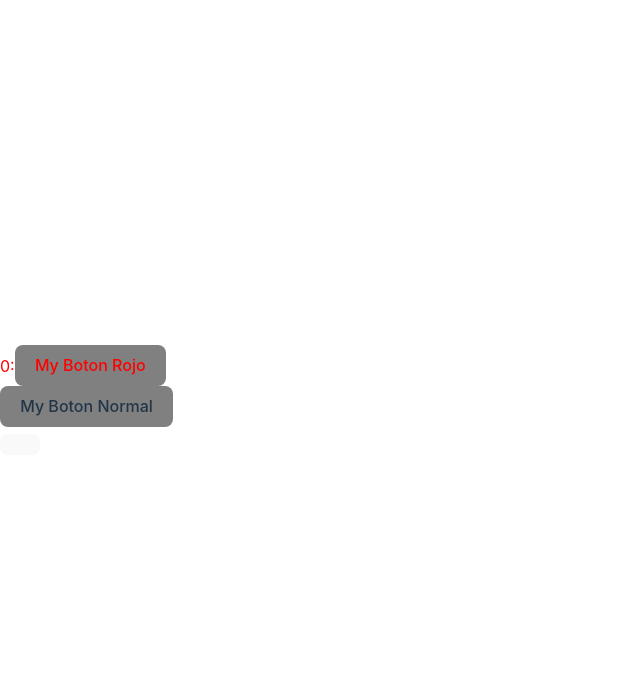
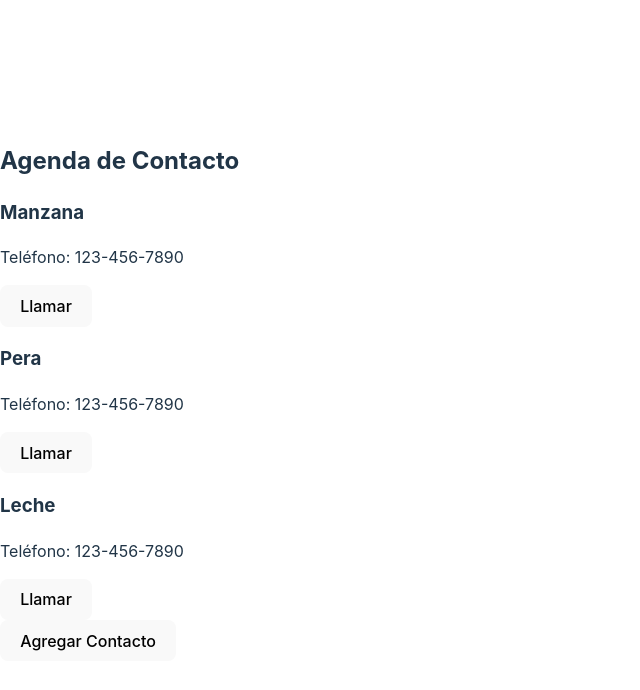
Before and after one commit to Gentleman-Programming/React-Desde-0-a-Avanzado, a React (Vite) app: page / in a window 1280 px wide. Shown: the top 690 px of the page, without its empty margins (0-640 px from the left). Built offline with nearby package versions, Linux system fonts and the light colour scheme.

Commit message:
feat: clase 10 useRef useMemo useCallback

```diff
--- a/src/App.tsx
+++ b/src/App.tsx
@@ -1,30 +1,13 @@
 import './App.css'
-import { AppForm, Button, ColorRed } from './components'
-import { GlobalProvider } from './context/global.provider'
-
+import { PhoneBook } from './components'
 function App() {
 
-  const submit = () => {
-    console.log("submitted")
-  }
-
-  const handleClick = () => {
-    console.log("uy me clickio todo")
-  }
-
-  const dimeHola = () => {
-    alert("hola !!")
-  }
-
-  return (
-    <GlobalProvider>
-      <ColorRed><Button parentMethod={dimeHola}>My Boton Rojo</Button></ColorRed>
-      <Button parentMethod={handleClick}> My Boton Normal</Button>
-
-      <AppForm>
-        <button type="submit" onClick={submit} ></button>
-      </AppForm>
-    </GlobalProvider>
+  return (<>
+    {/* <BookReader /> */}
+    {/* <FocusInput /> */}
+    {/* <ShoppingCart /> */}
+    <PhoneBook />
+  </>
   )
 }
 
--- /dev/null
+++ b/src/components/UseCallback/PhoneBook.tsx
@@ -0,0 +1,70 @@
+// objectivo: se utiliza para memorizar una instancia de una función
+// hace que un hijo no renderice
+
+import { memo, useCallback, useState } from "react";
+
+// Ejemplo:
+// Supongamos que tenés un número de teléfono al que llamas con frecuencia
+// En vez de marcarlo continuamente lo vamos a almacenar en los contactos del teléfono
+// A menos el número cambie siempre utilizo el mismo contacto.
+
+interface Contact {
+  id: number;
+  name: string;
+  phone: string;
+}
+
+interface ContactProps {
+  contact: Contact
+  onCall: (phone: string) => void
+}
+
+const ContactCard = memo(({ contact, onCall }: ContactProps) => {
+  console.log(`Renderizando contacto ${contact.name}`)
+
+  return (
+    <div>
+      <h3>{contact.name}</h3>
+      <p>Teléfono: {contact.phone}</p>
+      <button onClick={() => onCall(contact.name)}>Llamar</button>
+    </div>
+  )
+})
+
+export const PhoneBook = () => {
+  const [contacts, setContacts] = useState<Contact[]>([{
+    id: 1, name: "Manzana", phone: "123-456-7890"
+  },
+  {
+    id: 2, name: "Pera", phone: "123-456-7890"
+  },
+  {
+    id: 3, name: "Leche", phone: "123-456-7890"
+  }
+  ]);
+
+  const [log, setLog] = useState<string>('')
+
+  const makeCall = useCallback((name: string) => setLog(`Llamando al ${name}`), [])
+
+  const addContact = () => {
+    const newContact = {
+      id: contacts.length + 1,
+      name: `Contacto ${contacts.length + 1}`,
+      phone: `${Math.floor(10000000000 + Math.random() * 9000000000)}`,
+    }
+
+    setContacts([...contacts, newContact])
+  }
+
+  return (
+    <div>
+      <h2>Agenda de Contacto</h2>
+      {contacts.map(contact => (
+        <ContactCard key={contact.id} contact={contact} onCall={makeCall} />
+      ))}
+      <button onClick={addContact}>Agregar Contacto</button>
+      <p>{log}</p>
+    </div>
+  )
+}
--- /dev/null
+++ b/src/components/UseMemo/ShoppingCart.tsx
@@ -0,0 +1,76 @@
+// objetivo: memorizar (cache) el resultado de ejecutar una función costosa, para evitar que se vuelva a llamar el método
+// controlar si el beneficio de memorizarlo es superior al de recalcularlo
+
+import { useMemo, useState } from "react";
+
+// Ejemplo:
+// Tenemos una lista de compras y ya calculaste el costo total de hacer toda la compra
+// Si no agregamos nada ni tampoco cambio nada, cúal es el costo total ?
+
+interface Item {
+  id: number;
+  name: string;
+  price: number;
+}
+
+export const ShoppingCart = () => {
+  const [items, setItems] = useState<Item[]>([
+    {
+      id: 1, name: "Manzana", price: 1.5
+    },
+
+    {
+      id: 2, name: "Pera", price: 2.0
+    },
+
+    {
+      id: 3, name: "Leche", price: 1.0
+    }
+  ]);
+
+  const [discount, setDiscount] = useState<number>(0)
+
+  const totalCost = useMemo(() =>
+    items.reduce((total, item) => total + item.price, 0)
+    , [items])
+
+  const finalCost = useMemo(() => totalCost - discount, [totalCost, discount]);
+
+  const addItem = () => {
+    const newItem = {
+      id: items.length + 1,
+      name: `Producto ${items.length + 1}`,
+      price: Math.random() * 5
+    }
+
+    setItems([...items, newItem])
+  }
+
+  return (
+    <div>
+      <h2>Lista de Compras</h2>
+
+      <ul>
+        {
+          items.map(item => (
+            <li key={item.id}>
+              {item.name}: ${item.price.toFixed(2)}
+            </li>
+          ))
+        }
+      </ul>
+
+      <p>Costo Total: ${totalCost.toFixed(2)}</p>
+
+      <p>
+        Descuento: $
+        <input type="number" value={discount} onChange={e => setDiscount(parseFloat(e.target.value) || 0)} />
+      </p>
+
+      <p>Costo Final: ${finalCost.toFixed(2)}</p>
+
+      <button onClick={addItem}>Agregar Producto</button>
+    </div>
+  )
+
+}
--- /dev/null
+++ b/src/components/UseRef/BookReader.tsx
@@ -0,0 +1,51 @@
+// objetivo: nos permite crear una referencia mutable que persiste durante todo el ciclo de vida del componente
+// SIN causar un re - render
+// objetivo 2: hacer referencia a un elemento del DOM
+
+import { useRef, useState } from "react"
+
+// Ejemplo:
+// Un marcador de un libro que utilizamos para guardar la última posición de la lectura
+// NO modifica el contenido del libro
+
+export const BookReader = () => {
+  const currentPageRef = useRef<number>(1)
+  const [currentPage, setCurrentPage] = useState(1)
+
+  const nextPage = () => {
+    currentPageRef.current += 1;
+    console.log(`Avanzaste a la página ${currentPageRef.current}`)
+  }
+
+  const previousPage = () => {
+    if (currentPageRef.current === 1) {
+      console.log(`No se puede retroceder la página porque ya te encuentras en ${currentPageRef.current}`)
+      return;
+    }
+
+    currentPageRef.current -= 1;
+    console.log(`Retrocediste a la página ${currentPageRef.current}`)
+  }
+
+  const goToPage = (page: number) => {
+    if (page < 1) {
+      console.log(`No se puede saltar a un valor imposible`);
+      return;
+    }
+
+    currentPageRef.current = page;
+    setCurrentPage(page)
+    console.log(`Saltaste a la página ${currentPageRef.current}`)
+  }
+
+  return (
+    <div>
+      <h2>Lectura de libro</h2>
+      <p>Página actual: {currentPageRef.current}</p>
+      <p>Página actual [ STATE ]: {currentPage}</p>
+      <button onClick={previousPage}>Página Anterior</button>
+      <button onClick={nextPage}>Página Siguiente</button>
+      <button onClick={() => { goToPage(50) }}>Ir a la página 50</button>
+    </div>
+  )
+}
--- /dev/null
+++ b/src/components/UseRef/FocusInput.tsx
@@ -0,0 +1,21 @@
+import { useRef } from "react"
+
+export const FocusInput = () => {
+  const inputRef = useRef<HTMLInputElement>(null)
+
+  const handleButtonClick = () => {
+    if (!inputRef.current) {
+      console.log('No existe la referencia al elemento')
+      return
+    }
+
+    inputRef.current.focus()
+  }
+
+  return (
+    <div>
+      <input ref={inputRef} type="text" placeholder="Escribe algo aquí..." />
+      <button onClick={handleButtonClick}>Enfocar en el input</button>
+    </div>
+  )
+}
--- /dev/null
+++ b/src/components/UseRef/index.ts
@@ -0,0 +1,2 @@
+export * from './FocusInput'
+export * from './BookReader'
--- a/src/components/index.ts
+++ b/src/components/index.ts
@@ -1,2 +1,5 @@
 export * from "./Button/Button.tsx"
 export * from './Form/Form.tsx'
+export * from './UseCallback/PhoneBook.tsx'
+export * from './UseRef'
+export * from './UseMemo/ShoppingCart.tsx'
--- a/src/main.tsx
+++ b/src/main.tsx
@@ -4,7 +4,5 @@ import App from "./App.tsx";
 import "./index.css";
 
 createRoot(document.getElementById("root")!).render(
-  <StrictMode>
-    <App />
-  </StrictMode>,
+  <App />
 );
```
